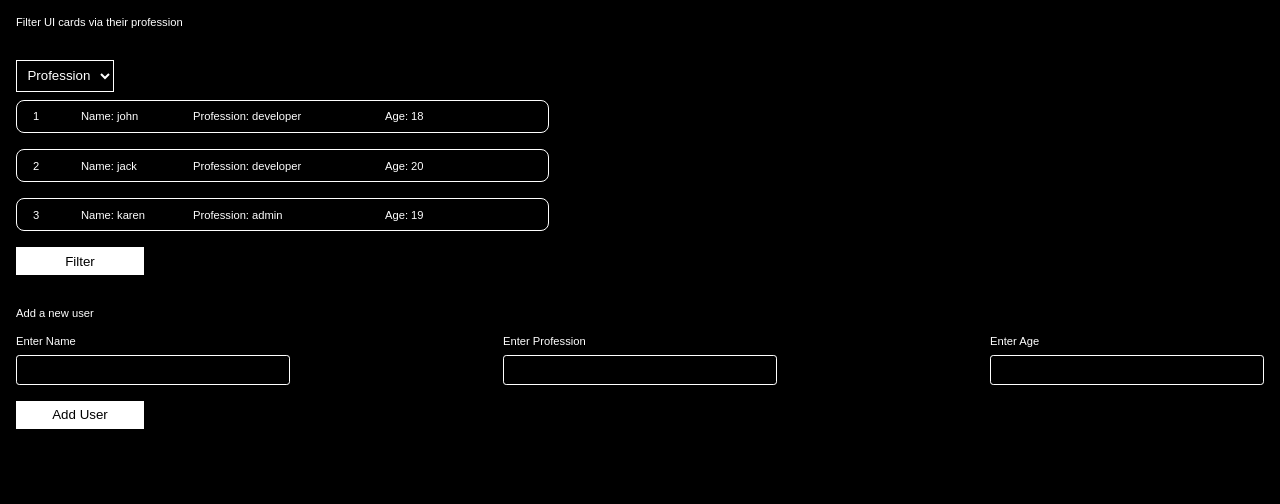
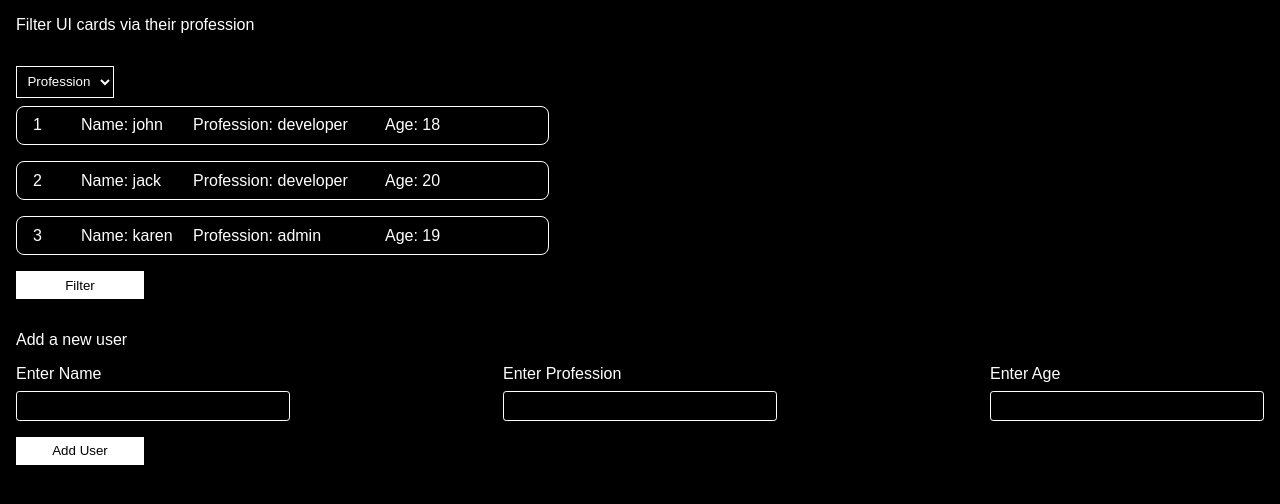
Before and after one commit to MadhusudanTripathy/F2C2.2, a plain HTML site: page index.html in a window 1280 px wide. Drawn offline with Linux system fonts and the light colour scheme.

Commit message:
font-size changed

```diff
--- a/style.css
+++ b/style.css
@@ -8,7 +8,7 @@ body{
     color: white;
     font-family:Arial, Helvetica, sans-serif;
     padding: 1rem;
-    font-size: 0.7rem;
+    /* font-size: 0.7rem; */
 }
 
 select{
@@ -23,7 +23,6 @@ select{
     width: 40%;
     display: grid;
     grid-template-columns: 3rem 7rem 12rem 10rem;
-    /* justify-content: space-between; */
     border: 1px solid white;
     padding: 0.6rem 1rem;
     border-radius: 0.5rem;
```
